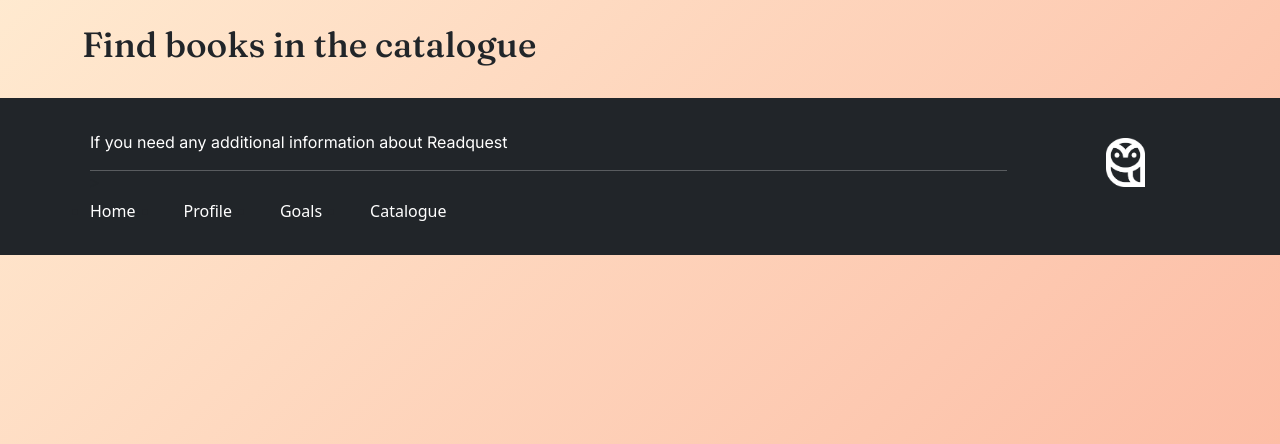
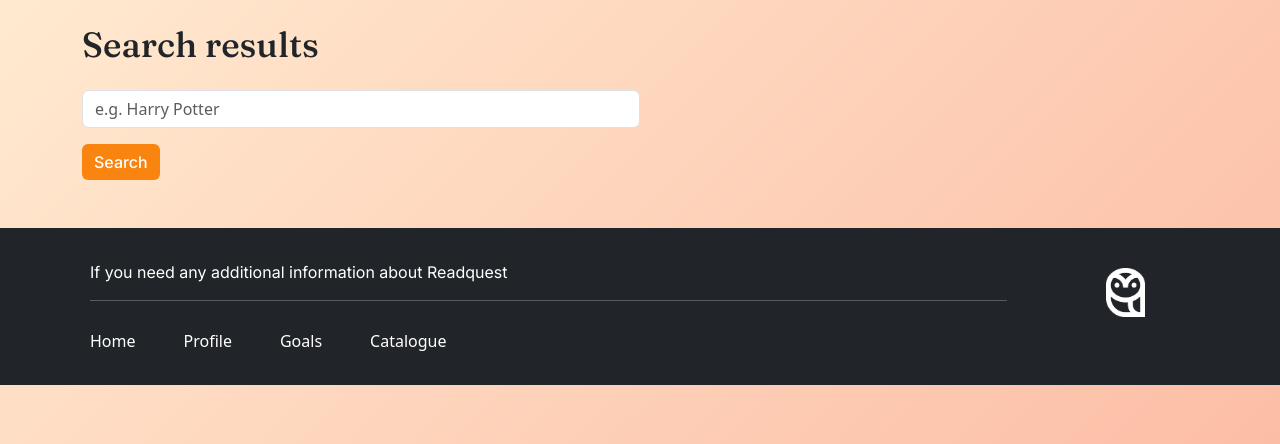
Before and after one commit to ScottVint/inttech_group_project, a Django app: page /readquest/catalogue/ in a window 1280 px wide. Shown: the part 88-532 px from the top of the page. Run offline with Django 5.2, Linux system fonts and the light colour scheme; the visitor is signed in with stand-in values (Sample User, id 1).

Commit message:
feat: moved searched to the catalogue page. got rid of book-search page

```diff
--- a/readquest/urls.py
+++ b/readquest/urls.py
@@ -11,10 +11,10 @@ urlpatterns = [
     path('home/', views.home, name='home'),
     path('profile/', views.profile, name="profile"),
     path('goals/', views.goals, name="goals"),
-    path('catalogue/', views.catalogue, name="catalogue"),
+    path('catalogue/', views.catalogue, name="catalogue_book-search"),
     path('<slug:details_slug>/details', views.show_details, name='details'),
     path('<slug:details_slug>/review', views.book_review, name='review'),
-    path('book-search', views.book_search, name="book-search"),
+    # path('book-search', views.book_search, name="book-search"),
     path('add-to-reading', views.add_to_currently_reading, name="add-to-reading"),
     path('add-book', views.add_book, name="add-book"),
     path('finish-book/<int:book_id>', views.finish_book, name="finish-book"),
--- a/readquest/views.py
+++ b/readquest/views.py
@@ -140,9 +140,9 @@ def goals(request):
     context_dict = {'progress_record': ProgressRecord.objects.filter(owner=request.user)}
     return render(request,'readquest/goals.html', context=context_dict)
 
-@login_required
-def catalogue(request):
-    return render(request,'readquest/catalogue.html', context={'books': Book.objects.all()})
+# @login_required
+# def catalogue(request):
+#     return render(request,'readquest/catalogue_book-search.html', context={'books': Book.objects.all()})
 
 def show_details(request, details_slug):
     context_dict = {}
@@ -212,7 +212,7 @@ def add_book(request):
     return redirect(reverse('readquest:profile'))
 
 @login_required
-def book_search(request):
+def catalogue(request):
     query = request.GET.get("q", "").strip()
     results = []
 
@@ -221,4 +221,4 @@ def book_search(request):
             results = search_books(query)
         except Exception as e:
             messages.error(request, "Please try again")
-    return render(request, "readquest/book-search.html", {"results": results, "query": query})
+    return render(request, "readquest/catalogue_book-search.html", {"results": results, "query": query})
--- a/templates/readquest/add_book_modal.html
+++ b/templates/readquest/add_book_modal.html
@@ -65,7 +65,7 @@
 
                     <!-- Search Tab -->
                     <div class="tab-pane fade" id="searchTab" role="tabpanel">
-                        <form action="{% url 'readquest:book-search' %}" method="get">
+                        <form action="{% url 'readquest:catalogue_book-search' %}" method="get">
                             <label for="modalBookSearch" class="form-label">Book title</label>
                             <input type="search" class="form-control mb-3" id="modalBookSearch" name="q"
                                 placeholder="e.g. Harry Potter">
--- a/templates/readquest/base_authenticate.html
+++ b/templates/readquest/base_authenticate.html
@@ -55,12 +55,14 @@
                         <li class="p-4"><a href="{% url 'readquest:goals' %}"
                                 class="text-decoration-none nav-item">Goals</a></li>
                         </li>
-                        <li class=" p-4"><a href="{% url 'readquest:catalogue' %}"
+                        <li class=" p-4"><a href="{% url 'readquest:catalogue_book-search' %}"
                                 class="text-decoration-none nav-item">Catalogue</a></li>
                     </ul>
 
+
+                    <!-- Search bar -->
                     <div id="search_nav">
-                        <form class="d-flex align-items-center me-2" action="{% url 'readquest:book-search' %}" method="get">
+                        <form class="d-flex align-items-center me-2" action="{% url 'readquest:catalogue_book-search' %}" method="get">
                             <input class="form-control me-2" id="search" type="search" name="q" placeholder="Search"
                                 aria-label="Search">
                             <button class="btn btn-outline-success" type="submit" id="search_btn">Search</button>
@@ -101,7 +103,7 @@
                                 class="text-decoration-none">Profile</a></li>
                         <li class="footer-item pe-4 ps-4 pt-1"><a href="{% url 'readquest:goals' %}"
                                 class="text-decoration-none">Goals</a></li>
-                        <li class="footer-item pe-4 ps-4 pt-1"><a href="{% url 'readquest:catalogue' %}"
+                        <li class="footer-item pe-4 ps-4 pt-1"><a href="{% url 'readquest:catalogue_book-search' %}"
                                 class="text-decoration-none">Catalogue</a></li>
                     </ul>
                 </div>
--- a/templates/readquest/catalogue.html
+++ /dev/null
@@ -1,12 +0,0 @@
-{% extends 'readquest/base_authenticate.html' %}
-{% load static %}
-
-{% block title_block %}
-Catalogue
-{% endblock %}
-
-
-{% block body_block %}
-<h1>Find books in the catalogue</h1>
-
-{% endblock %}
--- a/templates/readquest/book-search.html
+++ b/templates/readquest/catalogue_book-search.html
@@ -10,7 +10,14 @@ Search
 
 <h1>Search results</h1>
 
-
+<div class="mb-2 mt-4 col-6">
+    <form action="{% url 'readquest:catalogue_book-search' %}" method="get">
+        <input type="search" class="form-control mb-3" name="q" placeholder="e.g. Harry Potter">
+        <div class="d-flex justify-content-start gap-2">
+            <button type="submit" class="button btn">Search</button>
+        </div>
+    </form>
+</div>
 
 <div class="row g-3 mt-4">
     {% for book in results %}
@@ -18,7 +25,8 @@ Search
     <div class="col-6">
         <div class="dark_card p-3 d-flex align-items-center">
             <div class="me-3 flex-shrink-0">
-                <img class="search_book_cover" src="{{ book.cover_image }}" alt="cover" onerror="this.style.visibility='hidden'">
+                <img class="search_book_cover" src="{{ book.cover_image }}" alt="cover"
+                    onerror="this.style.visibility='hidden'">
             </div>
             <div class="d-flex flex-column">
                 <h4 class="mb-1">{{ book.title }}</h4>
```
